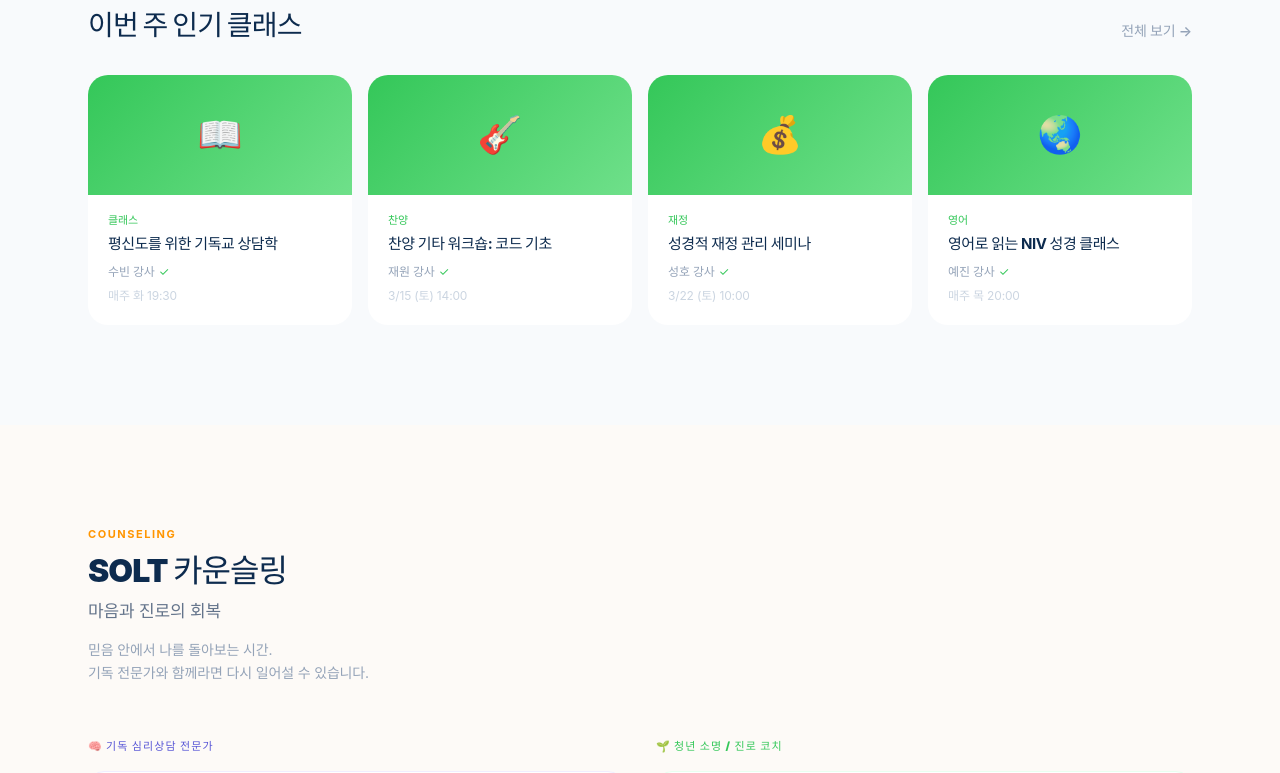
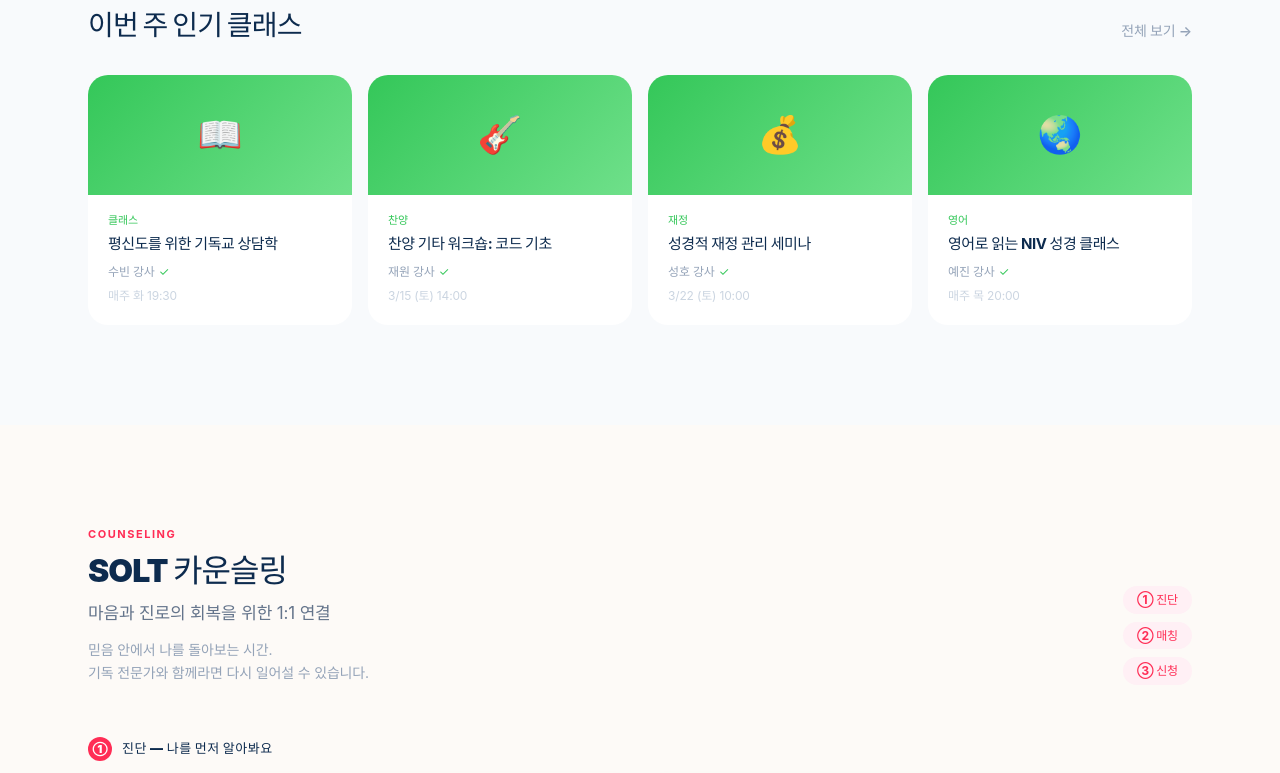
Before and after one commit to sunrise-web-77/SOLT_Project, a Next.js app: page / in a window 1280 px wide. Shown: the part 2000-2773 px from the top of the page. Built offline with nearby package versions, Linux system fonts and the light colour scheme; a web font is replaced by a local one.

Commit message:
feat: Add Counseling as a primary core section

```diff
--- a/src/app/page.tsx
+++ b/src/app/page.tsx
@@ -3,7 +3,7 @@
 import { useRef, useState } from "react";
 import Link from "next/link";
 import { motion, useInView } from "framer-motion";
-import { Users, GraduationCap, /* ShoppingBag, */ Flame, Newspaper } from "lucide-react";
+import { Users, GraduationCap, /* ShoppingBag, */ Flame, Newspaper, Heart } from "lucide-react";
 import Nav from "@/components/Nav";
 import { mockPosts, /* shopItems */ } from "@/lib/mockData";
 
@@ -37,11 +37,12 @@ const Bubble = ({ bg, children }: { bg: string; children: React.ReactNode }) =>
 
 /* ── data ── */
 const navCards = [
-  { label: "Play",    sub: "모임",     icon: <Bubble bg="linear-gradient(135deg,#EBF5FF,#C8E5FF)"><Users         size={28} color="#007AFF" strokeWidth={2} /></Bubble>, desc: "같은 믿음, 같은 관심사로 모이는 모임",    href: "/play" },
-  { label: "Learn",   sub: "클래스",   icon: <Bubble bg="linear-gradient(135deg,#E8F9EE,#C3F0D4)"><GraduationCap size={28} color="#34C759" strokeWidth={2} /></Bubble>, desc: "신앙과 실력을 함께 키우는 클래스",          href: "/learn" },
+  { label: "Play",        sub: "모임",     icon: <Bubble bg="linear-gradient(135deg,#EBF5FF,#C8E5FF)"><Users         size={28} color="#007AFF" strokeWidth={2} /></Bubble>, desc: "같은 믿음, 같은 관심사로 모이는 모임",    href: "/play" },
+  { label: "Learn",       sub: "클래스",   icon: <Bubble bg="linear-gradient(135deg,#E8F9EE,#C3F0D4)"><GraduationCap size={28} color="#34C759" strokeWidth={2} /></Bubble>, desc: "신앙과 실력을 함께 키우는 클래스",          href: "/learn" },
+  { label: "Counseling",  sub: "상담",     icon: <Bubble bg="linear-gradient(135deg,#FFF0F5,#FFD6E7)"><Heart         size={28} color="#FF2D55" strokeWidth={2} /></Bubble>, desc: "마음과 진로, 믿음 안에서 회복합니다",      href: "/#counseling" },
   // { label: "Shop", sub: "스토어", icon: <Bubble bg="linear-gradient(135deg,#FFF0EB,#FFD8C8)"><ShoppingBag size={28} color="#FF5C1A" strokeWidth={2} /></Bubble>, desc: "감각적인 크리스천 라이프스타일 굿즈", href: "/shop" },
-  { label: "Action",  sub: "액션",     icon: <Bubble bg="linear-gradient(135deg,#FFF5E6,#FFE4B8)"><Flame         size={28} color="#FF9500" strokeWidth={2} /></Bubble>, desc: "후원·봉사·캠페인으로 세상을 바꿔요",      href: "/action" },
-  { label: "Insight", sub: "인사이트", icon: <Bubble bg="linear-gradient(135deg,#F0EFFF,#DCD9FF)"><Newspaper     size={28} color="#5856D6" strokeWidth={2} /></Bubble>, desc: "교계 트렌드와 선교지 이야기",              href: "/insight" },
+  { label: "Action",      sub: "액션",     icon: <Bubble bg="linear-gradient(135deg,#FFF5E6,#FFE4B8)"><Flame         size={28} color="#FF9500" strokeWidth={2} /></Bubble>, desc: "후원·봉사·캠페인으로 세상을 바꿔요",      href: "/action" },
+  { label: "Insight",     sub: "인사이트", icon: <Bubble bg="linear-gradient(135deg,#F0EFFF,#DCD9FF)"><Newspaper     size={28} color="#5856D6" strokeWidth={2} /></Bubble>, desc: "교계 트렌드와 선교지 이야기",              href: "/insight" },
 ];
 
 const matePrograms = [
@@ -358,137 +359,36 @@ export default function Home() {
 
           {/* Header */}
           <FadeUp>
-            <p style={{ fontSize: "11px", fontWeight: 700, color: "#FF9500", letterSpacing: "0.14em", marginBottom: "8px" }}>COUNSELING</p>
-            <h2 style={{ fontSize: "32px", fontWeight: 900, letterSpacing: "-0.03em", marginBottom: "6px" }}>SOLT 카운슬링</h2>
-            <p style={{ fontSize: "17px", color: "#64748B", fontStyle: "italic", marginBottom: "12px" }}>마음과 진로의 회복</p>
-            <p style={{ fontSize: "14px", color: "#94A3B8", lineHeight: 1.7, marginBottom: "52px", maxWidth: "520px" }}>
+            <div style={{ display: "flex", justifyContent: "space-between", alignItems: "flex-end", marginBottom: "52px" }}>
+              <div>
+                <p style={{ fontSize: "11px", fontWeight: 700, color: "#FF2D55", letterSpacing: "0.14em", marginBottom: "8px" }}>COUNSELING</p>
+                <h2 style={{ fontSize: "32px", fontWeight: 900, letterSpacing: "-0.03em", marginBottom: "8px" }}>SOLT 카운슬링</h2>
+                <p style={{ fontSize: "17px", color: "#64748B", marginBottom: "10px" }}>마음과 진로의 회복을 위한 1:1 연결</p>
+                <p style={{ fontSize: "14px", color: "#94A3B8", lineHeight: 1.7, maxWidth: "500px" }}>
                   믿음 안에서 나를 돌아보는 시간.<br />기독 전문가와 함께라면 다시 일어설 수 있습니다.
                 </p>
-          </FadeUp>
-
-          {/* Expert matching cards */}
-          <div style={{ display: "grid", gridTemplateColumns: "1fr 1fr", gap: "32px", marginBottom: "48px" }}>
-
-            {/* 기독 심리상담 전문가 */}
-            <FadeUp delay={0}>
-              <div>
-                <p style={{
-                  fontSize: "11px", fontWeight: 900, color: "#5856D6", letterSpacing: "0.1em",
-                  marginBottom: "16px", display: "flex", alignItems: "center", gap: "6px",
-                }}>
-                  🧠 기독 심리상담 전문가
-                </p>
-                <div style={{ display: "flex", flexDirection: "column", gap: "12px" }}>
-                  {COUNSELORS.map((c, i) => (
-                    <motion.div
-                      key={c.id}
-                      initial={{ opacity: 0, x: -16 }} animate={{ opacity: 1, x: 0 }}
-                      transition={{ delay: 0.1 + i * 0.08 }}
-                      whileHover={{ x: 4 }}
-                      style={{
-                        display: "flex", alignItems: "center", gap: "14px",
-                        backgroundColor: "#fff", borderRadius: "16px",
-                        padding: "16px 20px", border: "1px solid #F0EEFF",
-                        cursor: "pointer", transition: "box-shadow 0.2s",
-                      }}
-                      onMouseEnter={(e) => { (e.currentTarget as HTMLDivElement).style.boxShadow = "0 4px 20px rgba(88,86,214,0.1)"; }}
-                      onMouseLeave={(e) => { (e.currentTarget as HTMLDivElement).style.boxShadow = "none"; }}
-                    >
-                      <div style={{
-                        width: "44px", height: "44px", borderRadius: "14px", flexShrink: 0,
-                        background: "linear-gradient(135deg,#F0EEFF,#DCD9FF)",
-                        display: "flex", alignItems: "center", justifyContent: "center", fontSize: "22px",
-                      }}>
-                        {c.emoji}
               </div>
-                      <div style={{ flex: 1, minWidth: 0 }}>
-                        <p style={{ fontSize: "14px", fontWeight: 700, color: "#0D2B4E" }}>{c.name}</p>
-                        <div style={{ display: "flex", gap: "6px", marginTop: "5px", flexWrap: "wrap" }}>
-                          {c.tags.map((tag) => (
-                            <span key={tag} style={{
-                              fontSize: "10px", fontWeight: 700, color: "#5856D6",
-                              backgroundColor: "#F0EEFF", padding: "2px 8px", borderRadius: "100px",
-                            }}>{tag}</span>
-                          ))}
-                        </div>
-                      </div>
-                      <div style={{ textAlign: "right", flexShrink: 0 }}>
-                        <p style={{ fontSize: "10px", color: "#94A3B8", marginBottom: "6px" }}>{c.avail}</p>
-                        <span style={{
-                          fontSize: "11px", fontWeight: 700, color: "#5856D6",
-                          backgroundColor: "#F0EEFF", padding: "4px 12px", borderRadius: "100px",
-                        }}>
-                          신청하기
-                        </span>
-                      </div>
-                    </motion.div>
+              <div style={{ display: "flex", flexDirection: "column", gap: "8px", alignItems: "flex-end" }}>
+                {[["①", "진단"], ["②", "매칭"], ["③", "신청"]].map(([num, label]) => (
+                  <span key={num} style={{
+                    fontSize: "12px", fontWeight: 700, color: "#FF2D55",
+                    backgroundColor: "#FFF0F5", padding: "4px 14px", borderRadius: "100px",
+                  }}>{num} {label}</span>
                 ))}
               </div>
             </div>
           </FadeUp>
 
-            {/* 청년 소명/진로 코치 */}
-            <FadeUp delay={0.1}>
-              <div>
-                <p style={{
-                  fontSize: "11px", fontWeight: 900, color: "#34C759", letterSpacing: "0.1em",
-                  marginBottom: "16px", display: "flex", alignItems: "center", gap: "6px",
-                }}>
-                  🌱 청년 소명 / 진로 코치
-                </p>
-                <div style={{ display: "flex", flexDirection: "column", gap: "12px" }}>
-                  {COACHES.map((c, i) => (
-                    <motion.div
-                      key={c.id}
-                      initial={{ opacity: 0, x: 16 }} animate={{ opacity: 1, x: 0 }}
-                      transition={{ delay: 0.1 + i * 0.08 }}
-                      whileHover={{ x: -4 }}
-                      style={{
-                        display: "flex", alignItems: "center", gap: "14px",
-                        backgroundColor: "#fff", borderRadius: "16px",
-                        padding: "16px 20px", border: "1px solid #E8FFF0",
-                        cursor: "pointer", transition: "box-shadow 0.2s",
-                      }}
-                      onMouseEnter={(e) => { (e.currentTarget as HTMLDivElement).style.boxShadow = "0 4px 20px rgba(52,199,89,0.1)"; }}
-                      onMouseLeave={(e) => { (e.currentTarget as HTMLDivElement).style.boxShadow = "none"; }}
-                    >
-                      <div style={{
-                        width: "44px", height: "44px", borderRadius: "14px", flexShrink: 0,
-                        background: "linear-gradient(135deg,#E8FFF0,#C3F0D4)",
-                        display: "flex", alignItems: "center", justifyContent: "center", fontSize: "22px",
-                      }}>
-                        {c.emoji}
+          {/* ① Layer 1 — 자아 진단 도구 */}
+          <FadeUp delay={0.05}>
+            <div style={{ display: "flex", alignItems: "center", gap: "10px", marginBottom: "16px" }}>
+              <span style={{
+                width: "24px", height: "24px", borderRadius: "50%", backgroundColor: "#FF2D55",
+                display: "flex", alignItems: "center", justifyContent: "center",
+                fontSize: "11px", fontWeight: 900, color: "#fff", flexShrink: 0,
+              }}>①</span>
+              <p style={{ fontSize: "13px", fontWeight: 900, color: "#0D2B4E", letterSpacing: "0.04em" }}>진단 — 나를 먼저 알아봐요</p>
             </div>
-                      <div style={{ flex: 1, minWidth: 0 }}>
-                        <p style={{ fontSize: "14px", fontWeight: 700, color: "#0D2B4E" }}>{c.name}</p>
-                        <div style={{ display: "flex", gap: "6px", marginTop: "5px", flexWrap: "wrap" }}>
-                          {c.tags.map((tag) => (
-                            <span key={tag} style={{
-                              fontSize: "10px", fontWeight: 700, color: "#34C759",
-                              backgroundColor: "#E8FFF0", padding: "2px 8px", borderRadius: "100px",
-                            }}>{tag}</span>
-                          ))}
-                        </div>
-                      </div>
-                      <div style={{ textAlign: "right", flexShrink: 0 }}>
-                        <p style={{ fontSize: "10px", color: "#94A3B8", marginBottom: "6px" }}>{c.avail}</p>
-                        <span style={{
-                          fontSize: "11px", fontWeight: 700, color: "#34C759",
-                          backgroundColor: "#E8FFF0", padding: "4px 12px", borderRadius: "100px",
-                        }}>
-                          신청하기
-                        </span>
-                      </div>
-                    </motion.div>
-                  ))}
-                </div>
-              </div>
-            </FadeUp>
-          </div>
-
-          {/* Self-diagnosis tools */}
-          <FadeUp delay={0.15}>
-            <p style={{ fontSize: "13px", fontWeight: 700, color: "#94A3B8", letterSpacing: "0.08em", marginBottom: "16px" }}>자아 진단 도구</p>
             <div style={{ display: "grid", gridTemplateColumns: "1fr 1fr", gap: "16px", marginBottom: "48px" }}>
               <motion.button
                 whileHover={{ y: -6, boxShadow: "0 12px 40px rgba(255,149,0,0.15)" }}
@@ -540,8 +440,110 @@ export default function Home() {
             </div>
           </FadeUp>
 
-          {/* Free-form counseling form */}
+          {/* ② Layer 2 — 전문가 매칭 */}
+          <FadeUp delay={0.15}>
+            <div style={{ display: "flex", alignItems: "center", gap: "10px", marginBottom: "16px", marginTop: "48px" }}>
+              <span style={{
+                width: "24px", height: "24px", borderRadius: "50%", backgroundColor: "#5856D6",
+                display: "flex", alignItems: "center", justifyContent: "center",
+                fontSize: "11px", fontWeight: 900, color: "#fff", flexShrink: 0,
+              }}>②</span>
+              <p style={{ fontSize: "13px", fontWeight: 900, color: "#0D2B4E", letterSpacing: "0.04em" }}>매칭 — 나에게 맞는 전문가를 만나요</p>
+            </div>
+            <div style={{ display: "grid", gridTemplateColumns: "1fr 1fr", gap: "32px", marginBottom: "16px" }}>
+
+              {/* 기독 심리상담 전문가 */}
+              <div>
+                <p style={{
+                  fontSize: "11px", fontWeight: 900, color: "#5856D6", letterSpacing: "0.1em",
+                  marginBottom: "14px", display: "flex", alignItems: "center", gap: "6px",
+                }}>🧠 기독 심리상담 전문가</p>
+                <div style={{ display: "flex", flexDirection: "column", gap: "10px" }}>
+                  {COUNSELORS.map((c) => (
+                    <motion.div key={c.id} whileHover={{ x: 4 }}
+                      style={{
+                        display: "flex", alignItems: "center", gap: "14px",
+                        backgroundColor: "#fff", borderRadius: "16px",
+                        padding: "14px 18px", border: "1px solid #F0EEFF",
+                        cursor: "pointer", transition: "box-shadow 0.2s",
+                      }}
+                      onMouseEnter={(e) => { (e.currentTarget as HTMLDivElement).style.boxShadow = "0 4px 20px rgba(88,86,214,0.1)"; }}
+                      onMouseLeave={(e) => { (e.currentTarget as HTMLDivElement).style.boxShadow = "none"; }}
+                    >
+                      <div style={{
+                        width: "44px", height: "44px", borderRadius: "14px", flexShrink: 0,
+                        background: "linear-gradient(135deg,#F0EEFF,#DCD9FF)",
+                        display: "flex", alignItems: "center", justifyContent: "center", fontSize: "22px",
+                      }}>{c.emoji}</div>
+                      <div style={{ flex: 1, minWidth: 0 }}>
+                        <p style={{ fontSize: "14px", fontWeight: 700, color: "#0D2B4E" }}>{c.name}</p>
+                        <div style={{ display: "flex", gap: "5px", marginTop: "4px", flexWrap: "wrap" }}>
+                          {c.tags.map((tag) => (
+                            <span key={tag} style={{ fontSize: "10px", fontWeight: 700, color: "#5856D6", backgroundColor: "#F0EEFF", padding: "2px 8px", borderRadius: "100px" }}>{tag}</span>
+                          ))}
+                        </div>
+                      </div>
+                      <div style={{ textAlign: "right", flexShrink: 0 }}>
+                        <p style={{ fontSize: "10px", color: "#94A3B8", marginBottom: "5px" }}>{c.avail}</p>
+                        <span style={{ fontSize: "11px", fontWeight: 700, color: "#5856D6", backgroundColor: "#F0EEFF", padding: "4px 12px", borderRadius: "100px" }}>신청하기</span>
+                      </div>
+                    </motion.div>
+                  ))}
+                </div>
+              </div>
+
+              {/* 청년 진로 코칭 전문가 */}
+              <div>
+                <p style={{
+                  fontSize: "11px", fontWeight: 900, color: "#34C759", letterSpacing: "0.1em",
+                  marginBottom: "14px", display: "flex", alignItems: "center", gap: "6px",
+                }}>🌱 청년 진로 코칭 전문가</p>
+                <div style={{ display: "flex", flexDirection: "column", gap: "10px" }}>
+                  {COACHES.map((c) => (
+                    <motion.div key={c.id} whileHover={{ x: -4 }}
+                      style={{
+                        display: "flex", alignItems: "center", gap: "14px",
+                        backgroundColor: "#fff", borderRadius: "16px",
+                        padding: "14px 18px", border: "1px solid #E8FFF0",
+                        cursor: "pointer", transition: "box-shadow 0.2s",
+                      }}
+                      onMouseEnter={(e) => { (e.currentTarget as HTMLDivElement).style.boxShadow = "0 4px 20px rgba(52,199,89,0.1)"; }}
+                      onMouseLeave={(e) => { (e.currentTarget as HTMLDivElement).style.boxShadow = "none"; }}
+                    >
+                      <div style={{
+                        width: "44px", height: "44px", borderRadius: "14px", flexShrink: 0,
+                        background: "linear-gradient(135deg,#E8FFF0,#C3F0D4)",
+                        display: "flex", alignItems: "center", justifyContent: "center", fontSize: "22px",
+                      }}>{c.emoji}</div>
+                      <div style={{ flex: 1, minWidth: 0 }}>
+                        <p style={{ fontSize: "14px", fontWeight: 700, color: "#0D2B4E" }}>{c.name}</p>
+                        <div style={{ display: "flex", gap: "5px", marginTop: "4px", flexWrap: "wrap" }}>
+                          {c.tags.map((tag) => (
+                            <span key={tag} style={{ fontSize: "10px", fontWeight: 700, color: "#34C759", backgroundColor: "#E8FFF0", padding: "2px 8px", borderRadius: "100px" }}>{tag}</span>
+                          ))}
+                        </div>
+                      </div>
+                      <div style={{ textAlign: "right", flexShrink: 0 }}>
+                        <p style={{ fontSize: "10px", color: "#94A3B8", marginBottom: "5px" }}>{c.avail}</p>
+                        <span style={{ fontSize: "11px", fontWeight: 700, color: "#34C759", backgroundColor: "#E8FFF0", padding: "4px 12px", borderRadius: "100px" }}>신청하기</span>
+                      </div>
+                    </motion.div>
+                  ))}
+                </div>
+              </div>
+            </div>
+          </FadeUp>
+
+          {/* ③ Layer 3 — 고민 서술형 신청서 */}
           <FadeUp delay={0.2}>
+            <div style={{ display: "flex", alignItems: "center", gap: "10px", marginBottom: "16px", marginTop: "48px" }}>
+              <span style={{
+                width: "24px", height: "24px", borderRadius: "50%", backgroundColor: "#FF9500",
+                display: "flex", alignItems: "center", justifyContent: "center",
+                fontSize: "11px", fontWeight: 900, color: "#fff", flexShrink: 0,
+              }}>③</span>
+              <p style={{ fontSize: "13px", fontWeight: 900, color: "#0D2B4E", letterSpacing: "0.04em" }}>신청 — 당신의 고민을 들려주세요</p>
+            </div>
             <div style={{
               backgroundColor: "#fff", borderRadius: "24px",
               padding: "40px 44px", border: "1px solid #F2F4F7",
```
Also changed, not shown: src/components/Nav.tsx (+5 -3 lines). Lines whose indentation alone changed are shown as unchanged.
